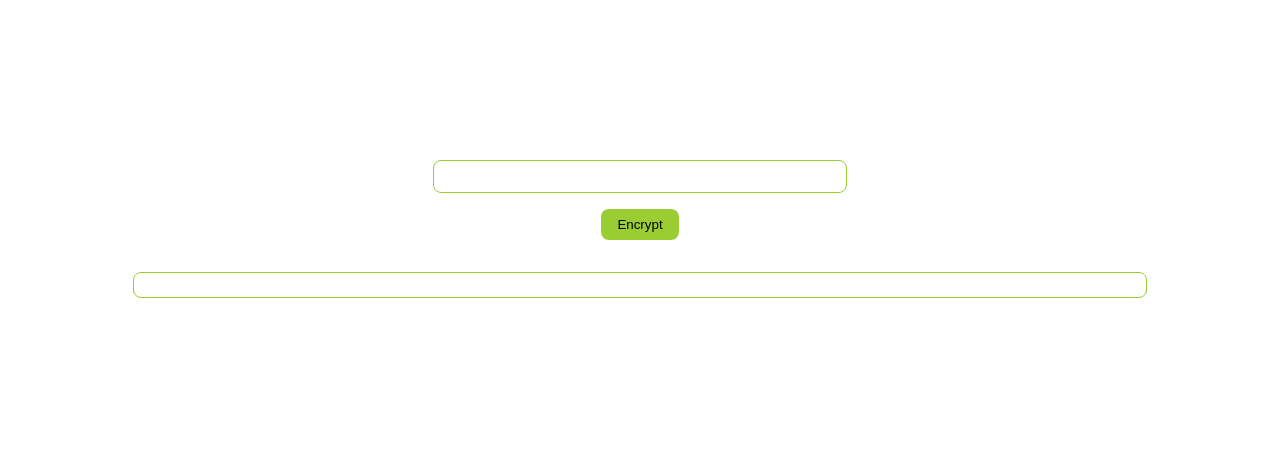
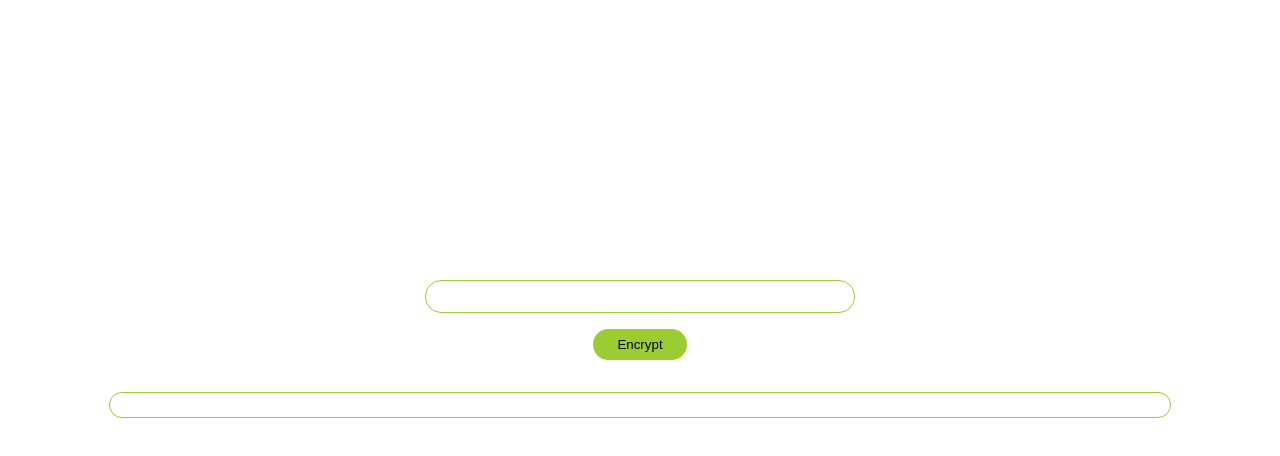
Before and after one commit to huangrunhong/32_Aufgaben_Level_3_5, a plain HTML site: page index.html in a window 1280 px wide. Drawn offline with Linux system fonts and the light colour scheme.

Commit message:
change style

```diff
--- a/index.html
+++ b/index.html
@@ -6,38 +6,38 @@
     <title>JS Vertiefung: Projekt Morse Code</title>
     <style>
       section {
-        margin: 10rem auto;
+        margin: 35vh auto;
         /* width: 70%; */
         display: flex;
         flex-direction: column;
-        text-align: center;
+        /* text-align: center; */
         gap: 1rem;
         align-items: center;
       }
 
       input {
         width: 30%;
-        padding: 0.5rem 1rem;
+        padding: 0.5rem 1.5rem;
         border: 1px solid yellowgreen;
-        border-radius: 0.5rem;
+        border-radius: 1rem;
       }
       button {
-        padding: 0.5rem 1rem;
+        padding: 0.5rem 1.5rem;
         background-color: yellowgreen;
         border: none;
-        border-radius: 0.5rem;
+        border-radius: 1rem;
       }
       button:hover,
       button:active {
-        background-color: darkolivegreen;
+        background-color: green;
         color: white;
       }
       p {
         width: 80%;
         border: 1px solid black;
-        padding-block: 0.75rem;
+        padding: 0.75rem 1.5rem;
         border: 1px solid yellowgreen;
-        border-radius: 0.5rem;
+        border-radius: 01rem;
       }
     </style>
   </head>
```
